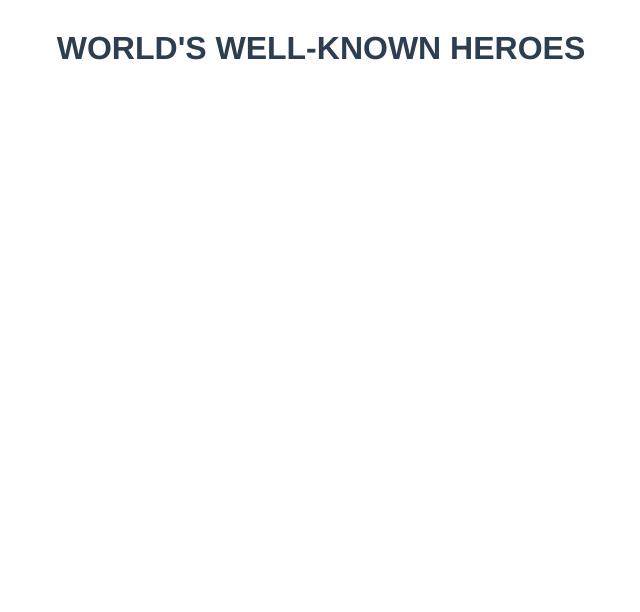
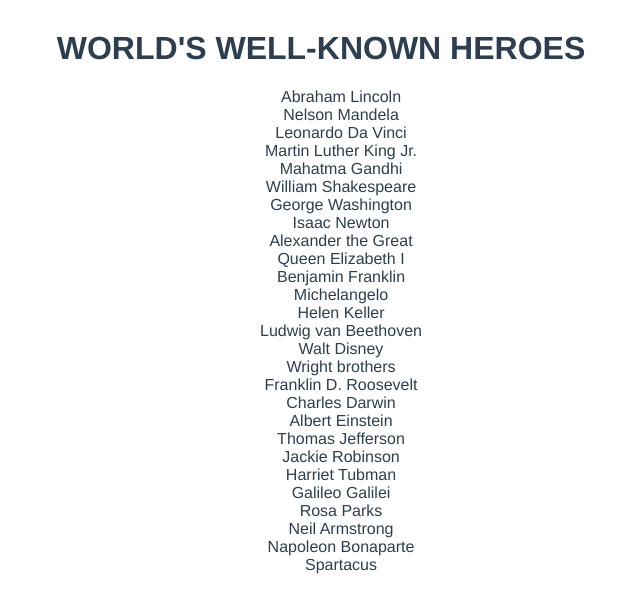
Before and after one commit to placiderapson/world-heroes-with-vue, a Vue app in the folder heroes/: page / in a window 1280 px wide. Shown: the top 612 px of the page, without its empty margins (319-959 px from the left). Built offline with nearby package versions, Linux system fonts and the light colour scheme.

Commit message:
Render the Heroes component

```diff
--- a/heroes/src/App.vue
+++ b/heroes/src/App.vue
@@ -1,12 +1,18 @@
 <template>
   <div id="app">
     <h1 id="app__title">World's Well-Known Heroes</h1>
+    <Heroes />
   </div>
 </template>
 
 <script>
+import Heroes from './components/Heroes';
+
 export default {
-  name: 'app'
+  name: 'app',
+  components: {
+    Heroes
+  }
 }
 </script>
 
```
